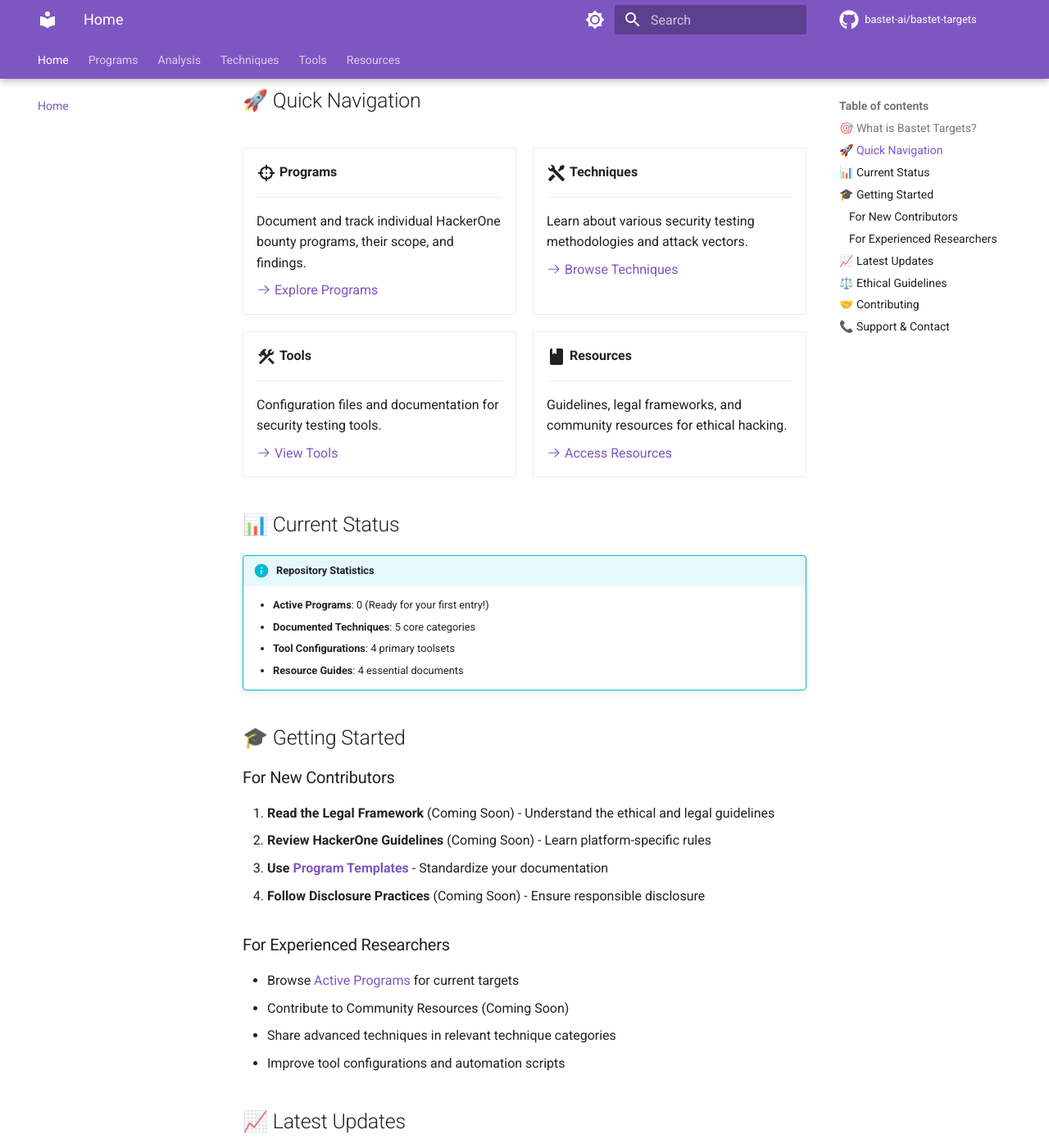
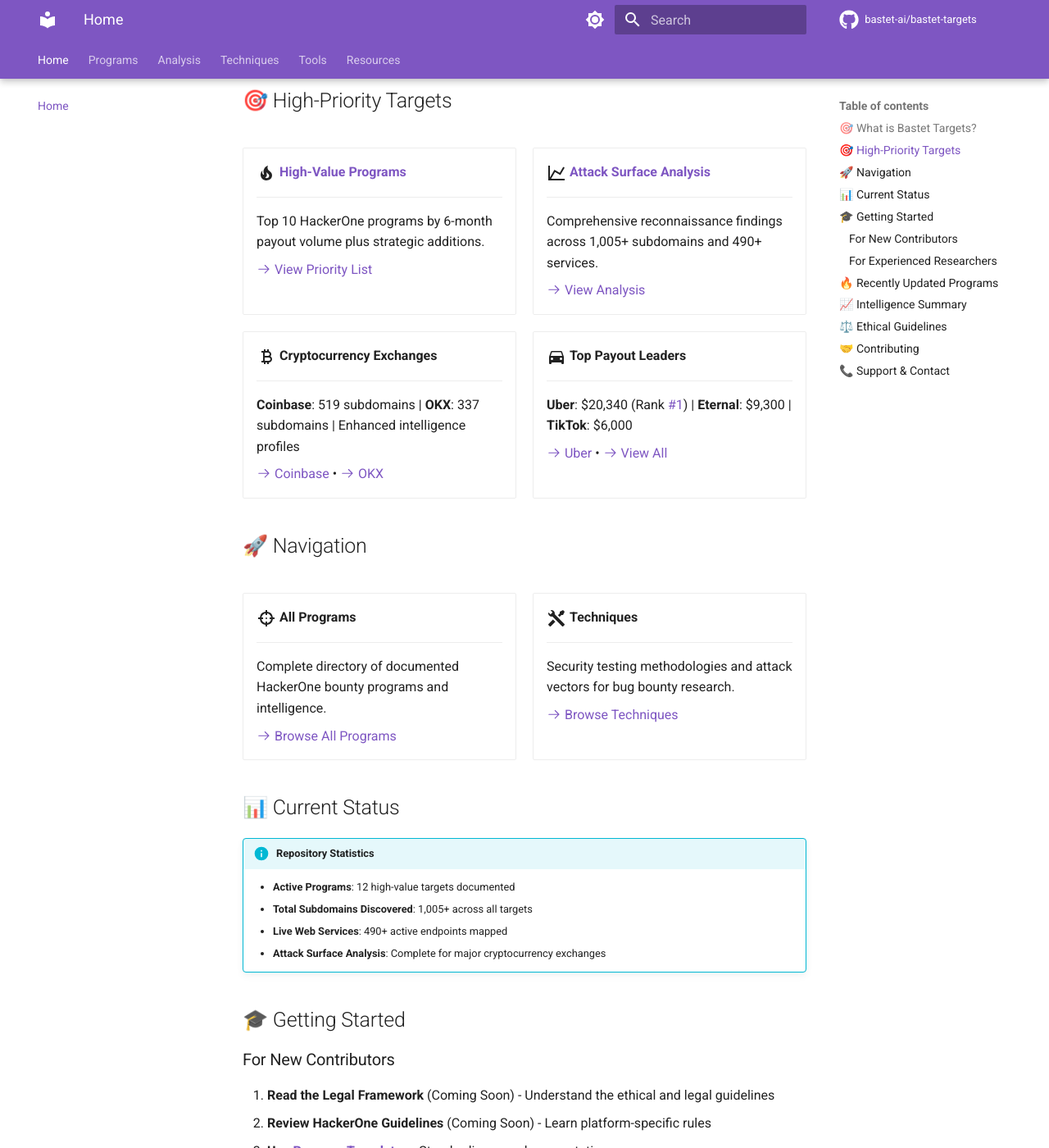
Before and after one commit to bastet-ai/bastet-targets, an MkDocs documentation site: the page built from docs/index.md, in a window 1280 px wide and 1400 px high, scrolled down 473 px. Shown: the whole window at 82% size. Built offline with MkDocs 1.6.1 and Material for MkDocs 9.7.7, drawn with Linux system fonts in a browser that asks for light colours; comment, search, counter and statistics services are not loaded; some of the changed text lies outside the part shown.

Commit message:
Dynamic Intelligence Dashboard: Recently Updated Programs on Home Page
## Enhanced Home Page Features:

### **🔥 Recently Updated Programs Section**
- Visual grid cards showing 6 most recently updated target programs
- Each card displays:
  - Program name with corporate branding
  - Last update timestamp (September 1, 2025)
  - Priority status with risk indicators
  - Key intelligence metrics (subdomains, payouts, strategic value)
  - Direct navigation links to detailed analysis

### **🎯 High-Priority Targets Quick Access**
- Strategic target overview with immediate access to:
  - High-Value Programs list (top 10 + strategic additions)
  - Attack Surface Analysis (1,005+ subdomains mapped)
  - Cryptocurrency Exchange focus (Coinbase 519 + OKX 337 subdomains)
  - Top Payout Leaders (Uber 0,340, Eternal ,300, TikTok ,000)

### **📊 Updated Repository Statistics**
- Active Programs: 12 high-value targets documented
- Total Subdomains Discovered: 1,005+ across all targets
- Live Web Services: 490+ active endpoints mapped
- Attack Surface Analysis: Complete for major cryptocurrency exchanges

### **📈 Intelligence Summary Dashboard**
- Comprehensive Corporate Intelligence completion status
- Company profiles, financial intelligence, acquisition history
- Attack surface mapping progress and verification methodology
- Direct links to enhanced reconnaissance findings

### **🚀 Streamlined Navigation**
- Prioritized quick access to high-value targets
- Enhanced user experience for experienced researchers
- Clear pathways to priority programs vs comprehensive directory
- Visual indicators for program status and intelligence value

## Intelligence Dashboard Value:
- Immediate visibility into research priorities and recent updates
- Quick access to highest-value targets and comprehensive analysis
- Visual representation of reconnaissance progress and findings
- Professional intelligence briefing format for security research

The home page now serves as a dynamic intelligence operations center!

```diff
--- a/docs/index.md
+++ b/docs/index.md
@@ -13,41 +13,63 @@
 - **Knowledge Sharing**: Collaborative documentation of techniques, tools, and methodologies
 - **Historical Records**: Timeline-based tracking of security research activities
 
-## 🚀 Quick Navigation
+## 🎯 High-Priority Targets
 
 <div class="grid cards" markdown>
 
--   :material-target:{ .lg .middle } **Programs**
+-   :material-fire:{ .lg .middle } **[High-Value Programs](programs/high-value.md)**
 
     ---
 
-    Document and track individual HackerOne bounty programs, their scope, and findings.
+    Top 10 HackerOne programs by 6-month payout volume plus strategic additions.
 
-    [:octicons-arrow-right-24: Explore Programs](programs/index.md)
+    [:octicons-arrow-right-24: View Priority List](programs/high-value.md)
+
+-   :material-chart-line:{ .lg .middle } **[Attack Surface Analysis](attack-surface-analysis.md)**
+
+    ---
+
+    Comprehensive reconnaissance findings across 1,005+ subdomains and 490+ services.
+
+    [:octicons-arrow-right-24: View Analysis](attack-surface-analysis.md)
+
+-   :material-currency-btc:{ .lg .middle } **Cryptocurrency Exchanges**
+
+    ---
+
+    **Coinbase**: 519 subdomains | **OKX**: 337 subdomains | Enhanced intelligence profiles
+
+    [:octicons-arrow-right-24: Coinbase](programs/coinbase/README.md) • [:octicons-arrow-right-24: OKX](programs/okg/README.md)
+
+-   :material-car:{ .lg .middle } **Top Payout Leaders**
+
+    ---
+
+    **Uber**: $20,340 (Rank #1) | **Eternal**: $9,300 | **TikTok**: $6,000
+
+    [:octicons-arrow-right-24: Uber](programs/uber/README.md) • [:octicons-arrow-right-24: View All](programs/high-value.md)
+
+</div>
+
+## 🚀 Navigation
+
+<div class="grid cards" markdown>
+
+-   :material-target:{ .lg .middle } **All Programs**
+
+    ---
+
+    Complete directory of documented HackerOne bounty programs and intelligence.
+
+    [:octicons-arrow-right-24: Browse All Programs](programs/index.md)
 
 -   :material-tools:{ .lg .middle } **Techniques**
 
     ---
 
-    Learn about various security testing methodologies and attack vectors.
+    Security testing methodologies and attack vectors for bug bounty research.
 
     [:octicons-arrow-right-24: Browse Techniques](techniques/index.md)
-
--   :material-hammer-wrench:{ .lg .middle } **Tools**
-
-    ---
-
-    Configuration files and documentation for security testing tools.
-
-    [:octicons-arrow-right-24: View Tools](tools/index.md)
-
--   :material-book:{ .lg .middle } **Resources**
-
-    ---
-
-    Guidelines, legal frameworks, and community resources for ethical hacking.
-
-    [:octicons-arrow-right-24: Access Resources](resources/index.md)
 
 </div>
 
@@ -55,10 +77,10 @@
 
 !!! info "Repository Statistics"
 
-    - **Active Programs**: 0 (Ready for your first entry!)
-    - **Documented Techniques**: 5 core categories
-    - **Tool Configurations**: 4 primary toolsets
-    - **Resource Guides**: 4 essential documents
+    - **Active Programs**: 12 high-value targets documented
+    - **Total Subdomains Discovered**: 1,005+ across all targets
+    - **Live Web Services**: 490+ active endpoints mapped
+    - **Attack Surface Analysis**: Complete for major cryptocurrency exchanges
 
 ## 🎓 Getting Started
 
@@ -71,20 +93,85 @@
 
 ### For Experienced Researchers
 
-- Browse [Active Programs](programs/active.md) for current targets
-- Contribute to Community Resources (Coming Soon)
-- Share advanced techniques in relevant technique categories
-- Improve tool configurations and automation scripts
+- Browse [**High-Value Targets**](programs/high-value.md) for priority programs
+- Review [**Attack Surface Analysis**](attack-surface-analysis.md) for comprehensive findings
+- Explore individual program intelligence via [**Program Details**](programs/index.md)
+- Check reconnaissance findings and technical research priorities
 
-## 📈 Latest Updates
+## 🔥 Recently Updated Programs
 
-!!! tip "Recent Activity"
+<div class="grid cards" markdown>
 
-    🏗️ **Initial Setup Complete** - All core infrastructure is ready for content
+-   :material-currency-btc:{ .lg .middle } **[Coinbase Global Inc.](programs/coinbase/README.md)**
 
-    🎯 **Templates Available** - Use standardized templates for consistent documentation
+    ---
 
-    📚 **Documentation Framework** - Comprehensive structure for organizing research
+    **Updated**: September 1, 2025
+    **Status**: 🚨 **NEW TARGET** - Strategic addition
+    **Intelligence**: 519 subdomains, 222 services, $2.9B Deribit acquisition
+
+    [:octicons-arrow-right-24: View Analysis](programs/coinbase/README.md)
+
+-   :material-car:{ .lg .middle } **[Uber Technologies Inc.](programs/uber/README.md)**
+
+    ---
+
+    **Updated**: September 1, 2025
+    **Status**: 🔥 **HIGH PRIORITY** - #1 Payout Leader
+    **Intelligence**: $20,340 total payouts, global mobility platform
+
+    [:octicons-arrow-right-24: View Analysis](programs/uber/README.md)
+
+-   :material-currency-eth:{ .lg .middle } **[OKX (formerly OKEx)](programs/okg/README.md)**
+
+    ---
+
+    **Updated**: September 1, 2025
+    **Status**: 🔥 **HIGH PRIORITY** - #2 Global Exchange
+    **Intelligence**: 337 subdomains, Web3/DeFi integration, MiFID II license
+
+    [:octicons-arrow-right-24: View Analysis](programs/okg/README.md)
+
+-   :material-video:{ .lg .middle } **[TikTok (ByteDance)](programs/tiktok/README.md)**
+
+    ---
+
+    **Updated**: September 1, 2025
+    **Status**: 🔥 **MEDIUM-HIGH** - 1B+ Users
+    **Intelligence**: Regulatory challenges, Project Texas, algorithm security
+
+    [:octicons-arrow-right-24: View Analysis](programs/tiktok/README.md)
+
+-   :material-git:{ .lg .middle } **[GitLab Inc.](programs/gitlab/README.md)**
+
+    ---
+
+    **Updated**: September 1, 2025
+    **Status**: 🟡 **MEDIUM** - DevOps Platform
+    **Intelligence**: CI/CD security, enterprise self-hosted, GitHub competitor
+
+    [:octicons-arrow-right-24: View Analysis](programs/gitlab/README.md)
+
+-   :material-credit-card:{ .lg .middle } **[PayPal Holdings Inc.](programs/paypal/README.md)**
+
+    ---
+
+    **Updated**: September 1, 2025
+    **Status**: 🟡 **MEDIUM** - FinTech Leader
+    **Intelligence**: $1.53T payment volume, Venmo integration, crypto services
+
+    [:octicons-arrow-right-24: View Analysis](programs/paypal/README.md)
+
+</div>
+
+## 📈 Intelligence Summary
+
+!!! success "Comprehensive Corporate Intelligence Added"
+
+    ✅ **Company Profiles**: Detailed corporate backgrounds for all major targets
+    ✅ **Financial Intelligence**: Market cap, revenue, employee counts for threat modeling
+    ✅ **Acquisition History**: Integration attack surfaces and legacy system identification
+    ✅ **Attack Surface Mapping**: 1,005+ subdomains discovered across 12 high-value programs
 
 ## ⚖️ Ethical Guidelines
 
```
